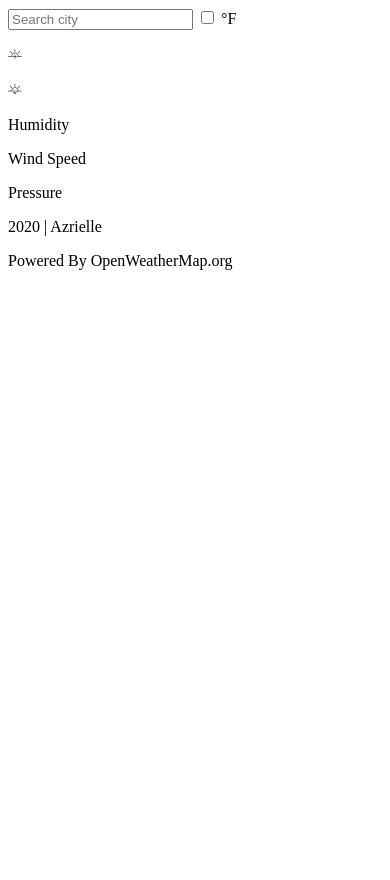
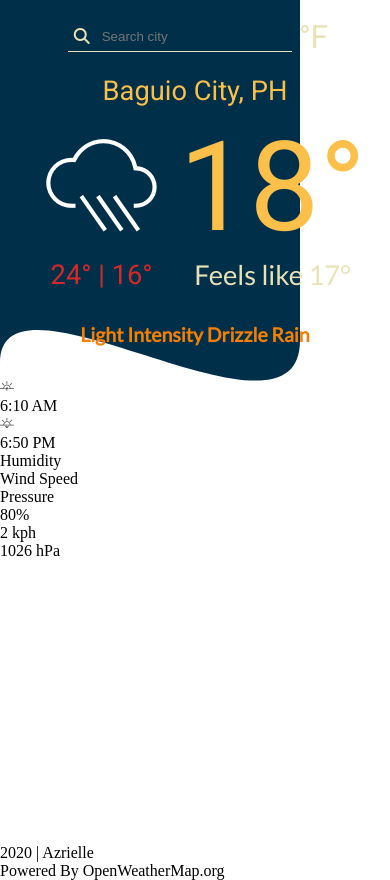
Before and after one commit to AzrielleP/nimbus, a plain HTML site: page index.html in a window 390 px wide. Before the commit the page ends 844 px from the top, so only its background shows below. Drawn offline with Linux system fonts and the light colour scheme.

Commit message:
Added styling

```diff
--- a/css/input.scss
+++ b/css/input.scss
@@ -0,0 +1,127 @@
+$blue: #003049;
+$intense-orange: #f77f00;
+$orange: #fcbf49;
+$light-orange: #eae2b7;
+$red: #d62828;
+
+$primary-font: 'Roboto', sans-serif;
+$secondary-font: 'Lato', sans-serif;
+
+/* ==== Universal Styling ==== */
+* {
+  -webkit-box-sizing: border-box;
+  -moz-box-sizing: border-box;
+  box-sizing: border-box;
+  margin: 0;
+  padding: 0;
+}
+
+body {
+  margin: 0;
+  padding: 0;
+}
+
+.parentContainer {
+  height: 100vh;
+  width: 100vw;
+}
+
+.inputContainer {
+  display: flex;
+  align-items: center;
+  justify-content: center;
+  margin: 1em;
+  .searchContainer {
+    i {
+      position: absolute;
+      padding: 12px;
+      min-width: 40px;
+      color: $light-orange;
+    }
+    input[type='text'] {
+      padding: 0.5em 1em 0.5em 2.5em;
+      margin: 0.5em;
+      outline: none;
+      border: none;
+      border-bottom: 0.5px solid $light-orange;
+      background: none;
+    }
+    ::placeholder,
+    :-ms-input-placeholder,
+    ::-ms-input-placeholder {
+      color: $light-orange;
+      opacity: 0.7;
+      font-weight: lighter;
+      font-size: 0.5em;
+    }
+  }
+  input[type='checkbox'] {
+    position: absolute;
+    left: -100vw;
+    opacity: 0;
+  }
+  label {
+    font: lighter 2em $primary-font;
+    color: $light-orange;
+  }
+}
+
+.mainWeatherDetails {
+  margin-bottom: 2em;
+  .cityAndCountry {
+    font: 7vw $primary-font;
+    color: $orange;
+  }
+  .weatherDescription {
+    font: bolder 5vw $secondary-font;
+    color: $intense-orange;
+  }
+  .iconAndTempContainer {
+    display: grid;
+    grid-template: 7em 3em / repeat(2, 1fr);
+    justify-items: center;
+    align-items: center;
+    row-gap: 0.5em;
+    padding: 1.5em;
+    i {
+      font-size: 32vw;
+      color: #ffffff;
+    }
+    .weatherTemp {
+      font: 32vw $primary-font;
+      color: $orange;
+    }
+    .minAndMaxTemp {
+      font: lighter 7vw $primary-font;
+      color: $red;
+    }
+    .feelsLikeTemp {
+      font: lighter 7vw $secondary-font;
+      color: $light-orange;
+    }
+  }
+}
+
+@media screen and (max-width: 480px) {
+  .childContainer {
+    height: 100vh;
+    width: 100vw;
+    display: flex;
+    flex-flow: column;
+  }
+  .subContainer {
+    position: absolute;
+    top: 0;
+    left: 0;
+    svg {
+      position: relative;
+      z-index: -1;
+    }
+  }
+  .mainWeatherDetails {
+    .cityAndCountry,
+    .weatherDescription {
+      text-align: center;
+    }
+  }
+}
--- a/index.html
+++ b/index.html
@@ -13,7 +13,10 @@
       rel="stylesheet"
       href="css/pe-icon-7-weather/css/pe-icon-7-weather.css"
     />
-    <link href="https://fonts.googleapis.com/css2?family=Lato&family=Roboto&display=swap" rel="stylesheet">
+    <link
+      href="https://fonts.googleapis.com/css2?family=Lato&family=Roboto&display=swap"
+      rel="stylesheet"
+    />
 
     <!-- JavaScript -->
     <script src="main.js" defer></script>
@@ -27,35 +30,46 @@
   <body>
     <div class="parentContainer">
       <div class="childContainer">
+        <div class="subContainer">
+          <svg width="100%" height="100%" viewBox="0 0 320 406" fill="none" xmlns="http://www.w3.org/2000/svg">
+            <path d="M1.52588e-05 0H320C320 0 320 231.887 320 363.299C320 494.712 1.3636e-05 269.802 2.28882e-05 386.97C3.21404e-05 504.139 1.52588e-05 0 1.52588e-05 0Z" fill="#003049"/>
+            </svg>
+          </div>
           <div class="inputContainer">
+            <div class="searchContainer">
+              <i class="fas fa-search"></i>
               <input
                 type="text"
                 name="searchCity"
                 id="searchCity"
                 placeholder="Search city"
               />
+            </div>
+            <label for="toggleImperial" class="checkImperial">&deg;F</label>
             <input type="checkbox" name="toggleImperial" id="toggleImperial" />
-          <label for="toggleImperial">&deg;F</label>
           </div>
           <div class="mainWeatherDetails">
-          <p class="cityAndCountry"></p>
+            <p class="cityAndCountry">Baguio City, PH</p>
             <div class="iconAndTempContainer">
-            <div class="weatherIcon"></div>
-            <p class="weatherTemp"></p>
-            <p class="minAndMaxTemp"></p>
-            <p class="feelsLikeTemp"></p>
+              <div class="weatherIcon">
+                <i class="pe-7w-rain-alt pe-5x"></i>
               </div>
-          <p class="weatherDescription"></p>
+              <p class="weatherTemp">18&deg;</p>
+              <p class="minAndMaxTemp">24&deg; | 16&deg;</p>
+              <p class="feelsLikeTemp">Feels like 17&deg;</p>
             </div>
+            <p class="weatherDescription">Light Intensity Drizzle Rain</p>
+          </div>
+
         <div class="otherWeatherDetails">
           <div class="sunContainer">
             <div class="sunriseContainer">
               <i class="pe-7w-sunrise"></i>
-              <p class="sunriseTime"></p>
+              <p class="sunriseTime">6:10 AM</p>
             </div>
             <div class="sunsetContainer">
               <i class="pe-7w-sunset"></i>
-              <p class="sunsetTime"></p>
+              <p class="sunsetTime">6:50 PM</p>
             </div>
           </div>
           <div class="miscContainer">
@@ -65,9 +79,9 @@
               <p>Pressure</p>
             </div>
             <div class="values">
-                  <p class="humidityValue"></p>
-                  <p class="windSpeedValue"></p>
-                  <p class="pressureValue"></p>
+              <p class="humidityValue">80%</p>
+              <p class="windSpeedValue">2 kph</p>
+              <p class="pressureValue">1026 hPa</p>
             </div>
           </div>
         </div>
```
Also changed, not shown: css/style.css, css/wavy-bg-small.svg (added), css/wavy-bg.svg (added), 1 other file. Lines whose indentation alone changed are shown as unchanged.
